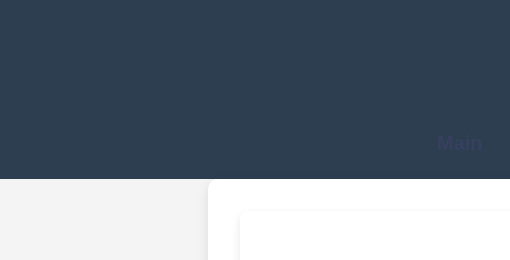
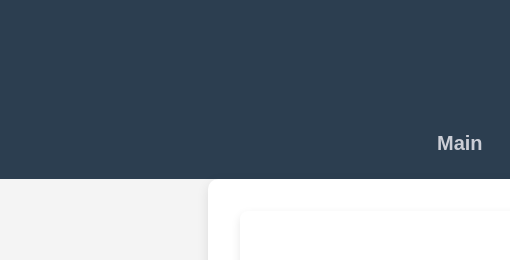
Before and after one commit to CodingSpencer/Gadget_Hub, a website built with Vite: page index.html in a window 1280 px wide. In both pictures the pointer is over the link "Main". Shown: the top 260 px of the page, 0-510 px from the left. Built offline with nearby package versions, Linux system fonts and the light colour scheme.

Commit message:
Nav link hover color changed for more background contrast

```diff
--- a/src/assets/css/partials/navbar.css
+++ b/src/assets/css/partials/navbar.css
@@ -35,7 +35,7 @@
 }
 
 .navbar .nav-links a:hover {
-  color: var(--accent1-color);
+  color: rgb(204, 206, 214);
 }
 
 /* SCREEN RESPONSIVENESS*/
```
